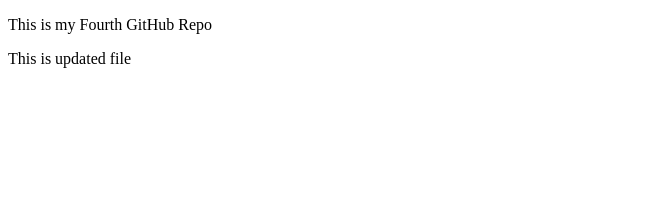
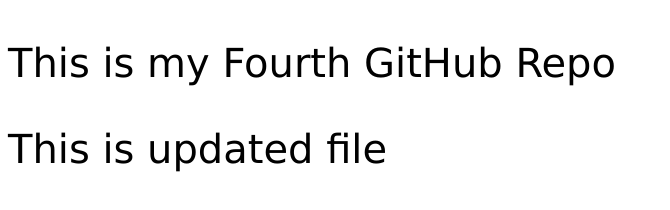
Before and after one commit to hafizurbagjan/my-fourth-github-repo, a plain HTML site: page index.html in a window 1280 px wide. Shown: the whole page, without its empty margins (0-670 px from the left). Drawn offline with Linux system fonts and the light colour scheme.

Commit message:
Fifth commit

```diff
--- /dev/null
+++ b/css/style.css
@@ -0,0 +1,4 @@
+p {
+    font-family: verdana;
+    font-size: 40px;
+  }
--- a/index.html
+++ b/index.html
@@ -4,6 +4,7 @@
     <meta charset="UTF-8">
     <meta name="viewport" content="width=device-width, initial-scale=1.0">
     <title>Fourth Github Repository</title>
+    <link rel="stylesheet" href="css/style.css">
 </head>
 <body>
     <p>This is my Fourth GitHub Repo</p>
```
